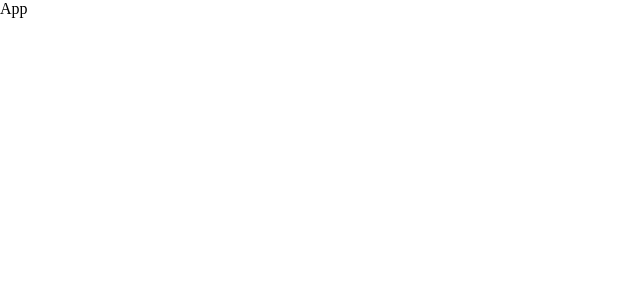
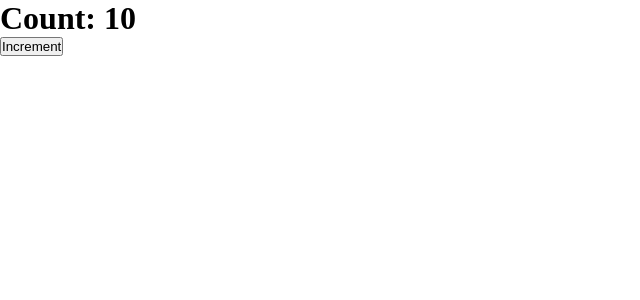
Before and after one commit to Nurislam-React-Developer/web-grade-lessons, a React (Vite) app: page / in a window 1280 px wide. Shown: the top 300 px of the page, without its empty margins (0-640 px from the left). Built offline with nearby package versions, Linux system fonts and the light colour scheme.

Commit message:
feat: implement EnhancedComponent with counter functionality

```diff
--- a/src/App.jsx
+++ b/src/App.jsx
@@ -1,8 +1,11 @@
 import React from 'react'
+import EnhancedComponent from './components/EnhancedComponent'
 
 const App = () => {
   return (
-    <div>App</div>
+    <div>
+      <EnhancedComponent/>
+    </div>
   )
 }
 
--- /dev/null
+++ b/src/components/EnhancedComponent.jsx
@@ -0,0 +1,30 @@
+import { useState } from 'react';
+
+const MyComponents = ({ count = 0, increment }) => {
+	return (
+		<div>
+			<h1>Count: {count}</h1>
+			<button onClick={increment}>Increment</button>
+		</div>
+	);
+};
+
+function withCounter(MyComponents, initialCount = 0) {
+
+  function withCounterComponents(props) {
+    const [count, setCount] = useState(props.initialCount || initialCount)
+
+    const increment = () => {
+      setCount(count + 1)
+    }
+
+    return <MyComponents count={count} increment={increment} {...props} />
+  }
+
+  return withCounterComponents
+}
+
+
+const EnhancedComponent = withCounter(MyComponents, 10)
+
+export default EnhancedComponent;
```
